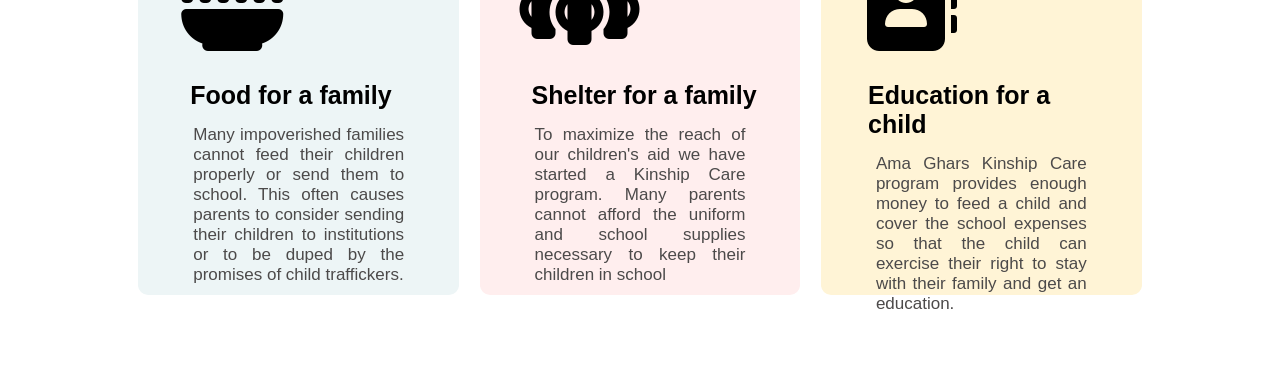
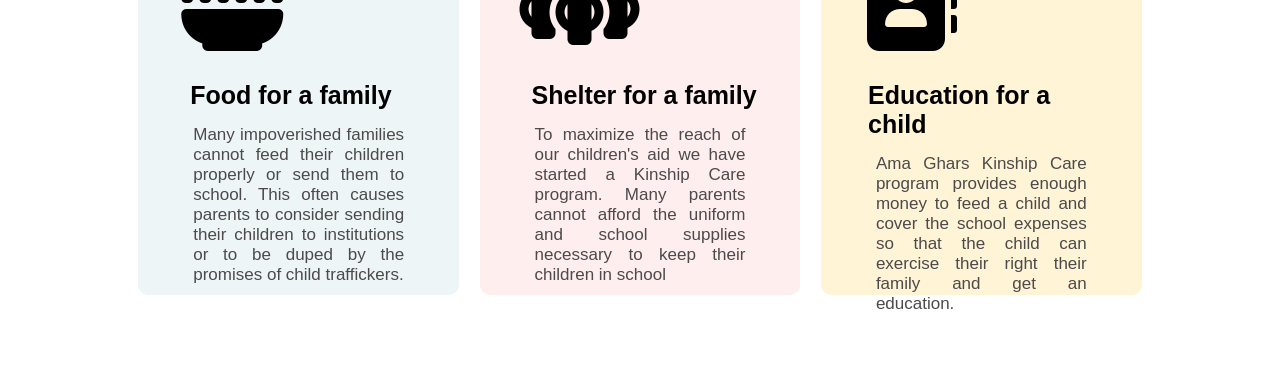
Before and after one commit to Aminulhoque01/donate_as, a plain HTML site: page index.html in a window 1280 px wide. Shown: the part 2000-2379 px from the top of the page. Drawn offline with Linux system fonts and the light colour scheme.

Commit message:
last add

```diff
--- a/index.html
+++ b/index.html
@@ -104,7 +104,7 @@
                 </div>
                 <h2>Education for a child</h2>
                 <p>Ama Ghars Kinship Care program provides enough money to feed a child and cover
-                     the school expenses so that the child can exercise their right to stay with their family and get an education.
+                     the school expenses so that the child can exercise their right their family and get an education.
                 </p>
             </div>
         </div>
```
